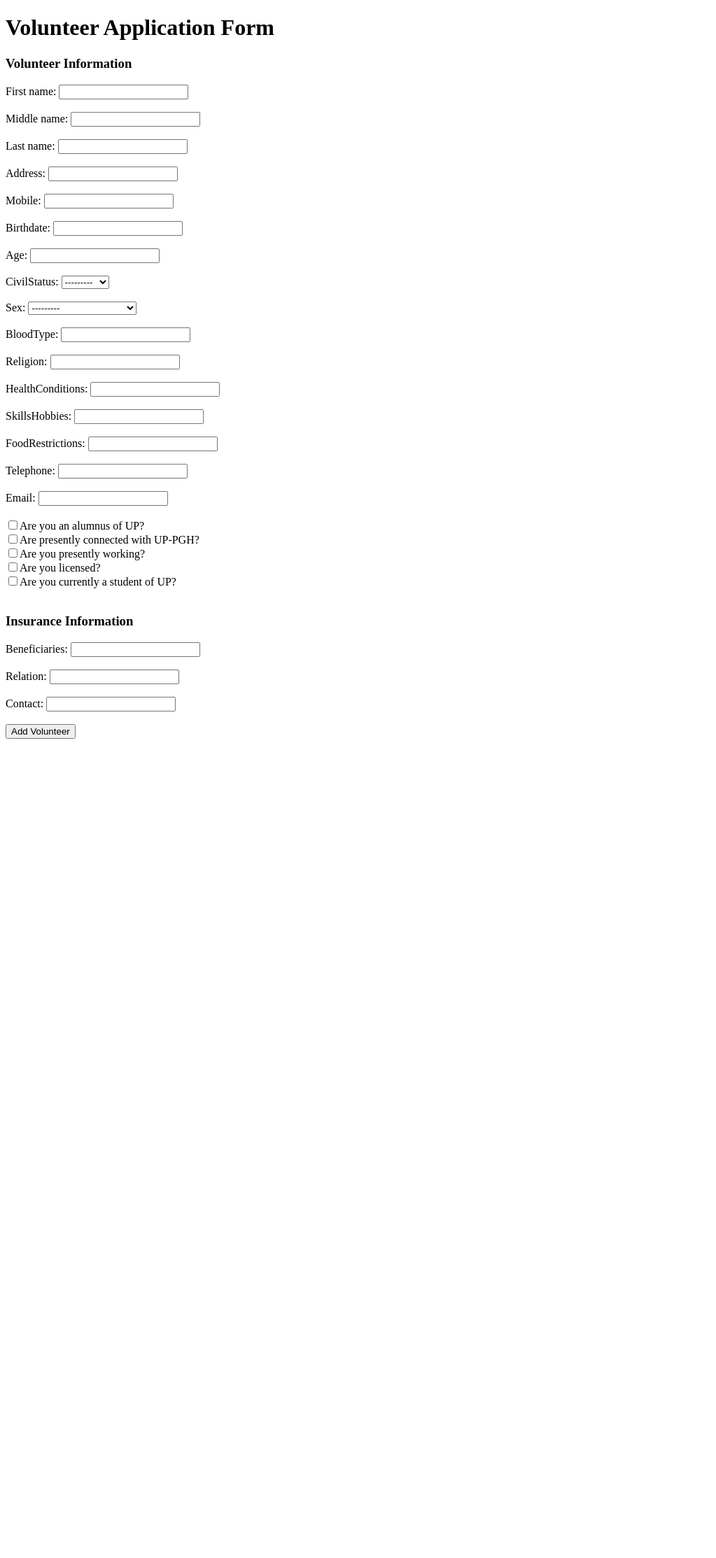
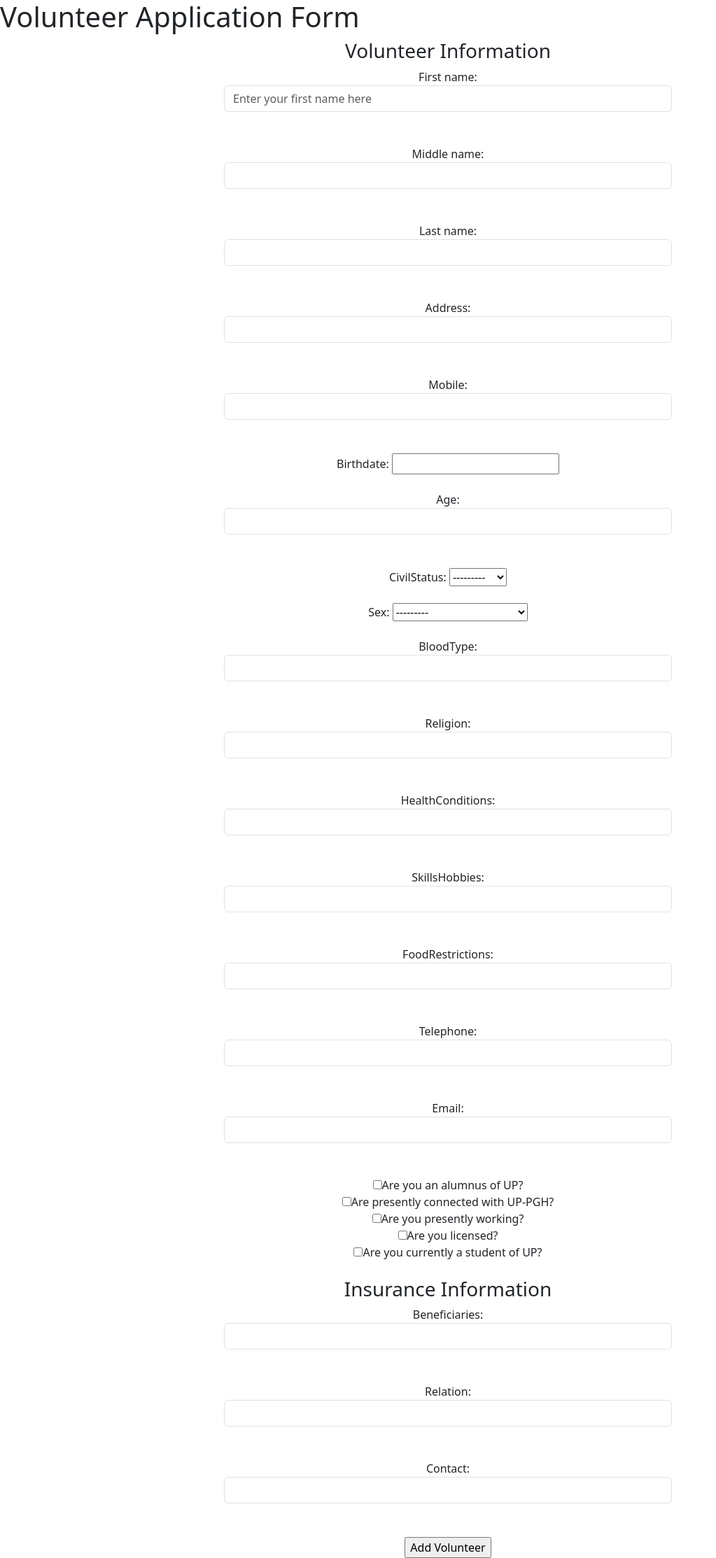
Before and after one commit to Cyapher/pahinungod_forms, a Django app: page /volunteer/ in a window 1280 px wide. Shown: the whole page at 70% size, without its empty margins (0-1023 px from the left). Before the commit the page ends 1056 px from the top, so only its background shows below. Run offline with Django 4.2, Linux system fonts and the light colour scheme; some libraries are stand-ins or nearby versions.

Commit message:
form edits

```diff
--- a/pahinungod_forms/settings.py
+++ b/pahinungod_forms/settings.py
@@ -38,6 +38,9 @@ INSTALLED_APPS = [
     'django.contrib.sessions',
     'django.contrib.messages',
     'django.contrib.staticfiles',
+    'bootstrap5',
+    'crispy_bootstrap4',
+    'crispy_forms'
 ]
 
 MIDDLEWARE = [
@@ -122,3 +125,5 @@ STATIC_URL = 'static/'
 # https://docs.djangoproject.com/en/4.2/ref/settings/#default-auto-field
 
 DEFAULT_AUTO_FIELD = 'django.db.models.BigAutoField'
+
+CRISPY_TEMPLATE_PACK = 'bootstrap4'
--- a/volunteer_forms/forms.py
+++ b/volunteer_forms/forms.py
@@ -7,3 +7,17 @@ class VolunteerForm(ModelForm):
     class Meta:
         model = Volunteer
         fields = '__all__'
+
+    placeholders = {
+        'first_name' : 'Enter your first name here'
+    }
+
+    def __init__(self, *args, **kwargs):
+        super(VolunteerForm, self).__init__(*args, **kwargs)
+        for field_name, field in self.fields.items():
+            if isinstance(field, forms.CharField):
+                field.widget.attrs.update({
+                    'class': 'form-control'
+                })
+            if field_name in self.placeholders:
+                field.widget.attrs['placeholder'] = self.placeholders[field_name]
--- a/volunteer_forms/templates/baseVolunteer.html
+++ b/volunteer_forms/templates/baseVolunteer.html
@@ -5,6 +5,9 @@
     <meta charset="UTF-8">
     <meta name="viewport" content="width=device-width, initial-scale=1.0">
     <title>Pahinungod Volunteer Form</title>
+    {% load bootstrap5 %}
+    {% bootstrap_css %}
+    {% bootstrap_javascript %}
 </head>
 <body>
 
--- a/volunteer_forms/templates/form_pg1.html
+++ b/volunteer_forms/templates/form_pg1.html
@@ -4,12 +4,16 @@
 
 <h1>Volunteer Application Form</h1>
 
-<form action="{% url 'add' %}" method="post">
+{% load crispy_forms_tags %}
+
+<div align="center">
+    <form action="{% url 'add' %}" method="post" class="w-50">
         {% csrf_token %}
 
+        <div>
             <h3>Volunteer Information</h3>
 
-    {% for field in v_form %}
+            {% for field in v_form  %}
 
                 {% if field.name in volunteerFields %}
 
@@ -24,6 +28,7 @@
                 {% endif %}
 
             {% endfor %}
+        </div>
 
         <input type="checkbox" id="alumni_check" onchange="toggleAlumni()">Are you an alumnus of UP?</input>
 
@@ -155,6 +160,7 @@
 
         <input type="submit" value="Add Volunteer">
     </form>
+</div>
 
 <script>
     function toggleAlumni() {
--- a/volunteer_forms/templates/volunteers_pg.html
+++ b/volunteer_forms/templates/volunteers_pg.html
@@ -2,10 +2,10 @@
 
 {% block body %}
 
-<h1>Volunteers Page</h1>
+<h1 align="center">Volunteers Page</h1>
 
-<table border="1px">
-    <thead>
+<table align="center" class="table table-bordered border-dark w-75">
+    <thead class="table-light border-dark">
         <th>Name</th>
         <th>Volunteer Information</th>
         <th>Constituent Unit (For UP Alumni)</th>
```
Lines whose indentation alone changed are shown as unchanged.
